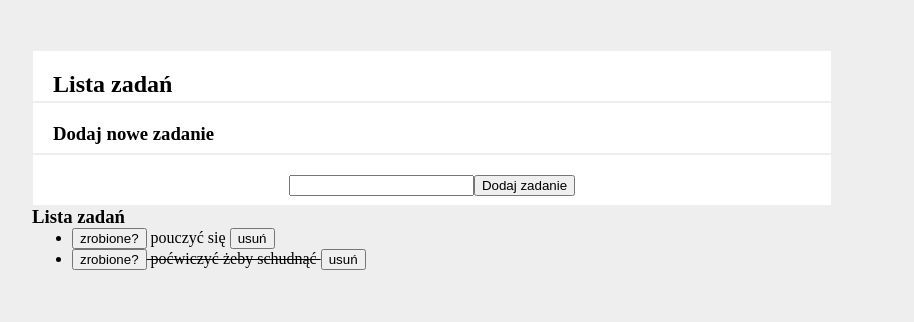
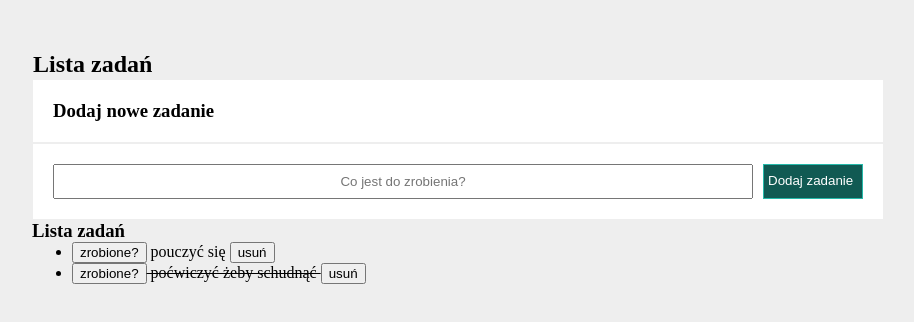
Before and after one commit to MarcinKufel/toDoList, a plain HTML site: page index.html in a window 1280 px wide. Shown: the whole page, without its empty margins (208-1122 px from the left). Drawn offline with Linux system fonts and the light colour scheme.

Commit message:
changes in css and add few classes in html

```diff
--- a/css/style.css
+++ b/css/style.css
@@ -22,9 +22,14 @@ body {
 .container__item {
     display: grid;
     background-color: white;
-    max-height: 50px;
+    max-height: 90px;
     padding: 20px;
     margin: 1px;
+}
+
+.grey-background {
+    background-color: #eee;
+    padding: 0;
 }
 
 .form {
@@ -36,3 +41,28 @@ body {
 h1 {
 
 }
+
+.input-style {
+    padding: 5px;
+    margin-right: 10px;
+    width: 700px;
+    height: 35px;
+    text-align: center;
+}
+
+.button {
+    display: flex;
+    height:  35px;
+    width: 100px;
+    max-width: 120px;
+    align-self: center;
+    justify-items: center;
+    background-color: rgb(17, 90, 83);
+    border: 1px solid rgb(37, 185, 170);
+    color: white;
+    padding: 8px 4px;
+
+
+
+
+}
--- a/index.html
+++ b/index.html
@@ -15,7 +15,7 @@
 <body>
 
     <section class="container">
-        <div class="container__item">
+        <div class="container__item grey-background">
             <h1>Lista zadań</h1>
         </div>
         <div class="container__item">
@@ -23,8 +23,8 @@
         </div>
         <div class="container__item">
             <form class="form js-form">
-                <input class="js-newTask">
-                <button>Dodaj zadanie</button>
+                <input class="js-newTask input-style" placeholder="Co jest do zrobienia?">
+                <button class="button">Dodaj zadanie</button>
 
 
             </form>
```
